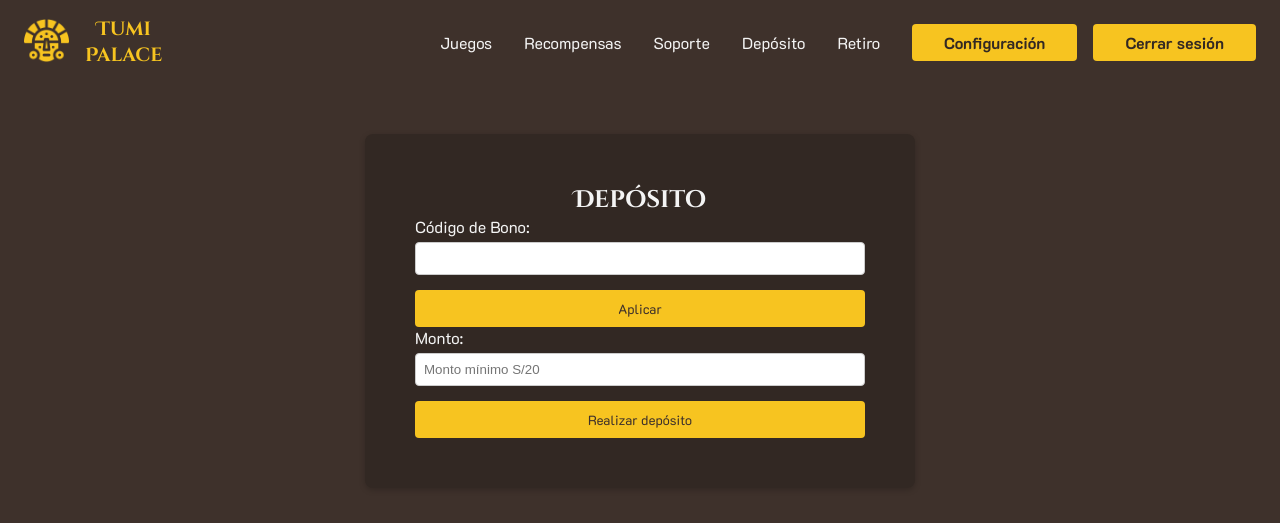
After one commit to kaloslazo/TumiPalace, a Flask app: page /deposito in a window 1280 px wide. The commit adds this page. Shown: the top 523 px of the page. Run offline with Flask 3, Linux system fonts and the light colour scheme; the visitor is signed in with stand-in values (Sample User, id 1); parts of the project's set-up code (start-up, migrations or seed data) failed here and were passed over.

Commit message:
funcion deposito implementada

```diff
--- a/main.py
+++ b/main.py
@@ -78,6 +78,11 @@ def login():
                 return redirect(url_for('home'));
     return render_template('login.html', form=form);
 
+@app.route('/deposito', methods=['GET', 'POST'])
+@login_required
+def deposito():
+    return render_template('deposito.html');
+
 @app.route('/register', methods=['GET', 'POST'])
 def register():
     form = RegisterForm();
--- /dev/null
+++ b/static/css/deposito.css
@@ -0,0 +1,56 @@
+body {
+    background-color: #3E312B;
+    margin: 0;
+    padding: 0;
+  }
+
+.deposit-window {
+    font-family: "K2D", ans-sserif;
+    width: 550px;
+    margin: 50px auto;
+    background-color: #322823;
+    padding: 50px;
+    border-radius: 8px;
+    box-shadow: 0 2px 6px rgba(0, 0, 0, 0.2);
+  }
+
+
+.deposit-window h2 {
+    text-align: center;
+  }
+
+.form-group {
+    margin-bottom: 15px;
+  }
+
+.form-group label {
+    display: block;
+    margin-bottom: 5px;
+  }
+
+.form-group input {
+    width: 100%;
+    padding: 8px;
+    border-radius: 4px;
+    border: 1px solid #ccc;
+  }
+
+button[type="submit"] {
+    font-family: "K2D", ans-sserif;
+    display: block;
+    width: 100%;
+    padding: 10px;
+    background-color: #f7c420;
+    color: #3E312B;
+    border: none;
+    border-radius: 4px;
+    cursor: pointer;
+  }
+
+button[type="submit"]:hover {
+    background-color: #f7c420;
+  }
+
+button[type="submit"]:focus {
+    outline: none;
+  }
--- /dev/null
+++ b/templates/deposito.html
@@ -0,0 +1,32 @@
+{% extends '_base.html' %}
+
+{% block title %}Inicio | Tumi Palace{% endblock %}
+{% block styles %}
+    <link rel="stylesheet" href="{{ url_for('static', filename='css/deposito.css') }}">
+    <link rel="stylesheet" href="{{ url_for('static', filename='css/main.css') }}">
+{% endblock %}
+{% block content %}
+
+    <!-- Navigation -->
+    {% include 'navbar_auth.html' %}
+
+  <div class="deposit-window">
+  <h2>Depósito</h2>
+
+  <form action="#" method="post">
+    <div class="form-group">
+      <label for="amount">Código de Bono:</label>
+      <input placeholder/>
+    </div>
+    <button type="submit">Aplicar</button>
+  </form>
+  <form action="#" method="post">
+      <div class="form-group">
+        <label for="amount">Monto:</label>
+        <input placeholder="Monto mínimo S/20" />
+      </div>
+      <button type="submit">Realizar depósito</button>
+    </form>
+  </div>
+
+{% endblock %}
--- a/templates/navbar.html
+++ b/templates/navbar.html
@@ -9,8 +9,6 @@
             <li><a href="{{url_for('login')}}">Juegos</a></li>
             <li><a href="{{url_for('login')}}">Recompensas</a></li>
             <li><a href="{{url_for('soporte')}}">Soporte</a></li>
-            <li><a href="{{url_for('login')}}">Depósito</a></li>
-            <li><a href="{{url_for('login')}}">Retiro</a></li>
             <a class="btn btn1" href="{{url_for('login')}}">Iniciar sesión</a>
             <a class="btn btn2" href="{{url_for('register')}}">Abrir cuenta</a>
         </ul>
--- a/templates/navbar_auth.html
+++ b/templates/navbar_auth.html
@@ -9,6 +9,8 @@
             <li><a href="{{url_for('home')}}">Juegos</a></li>
             <li><a href="{{url_for('recompensas')}}">Recompensas</a></li>
             <li><a href="{{url_for('soporte')}}">Soporte</a></li>
+            <li><a href="{{url_for('deposito')}}">Depósito</a></li>
+            <li><a href="{{url_for('login')}}">Retiro</a></li>
             <style>
                 .btn {
                     font-family: "K2D", sans-serif;
```
